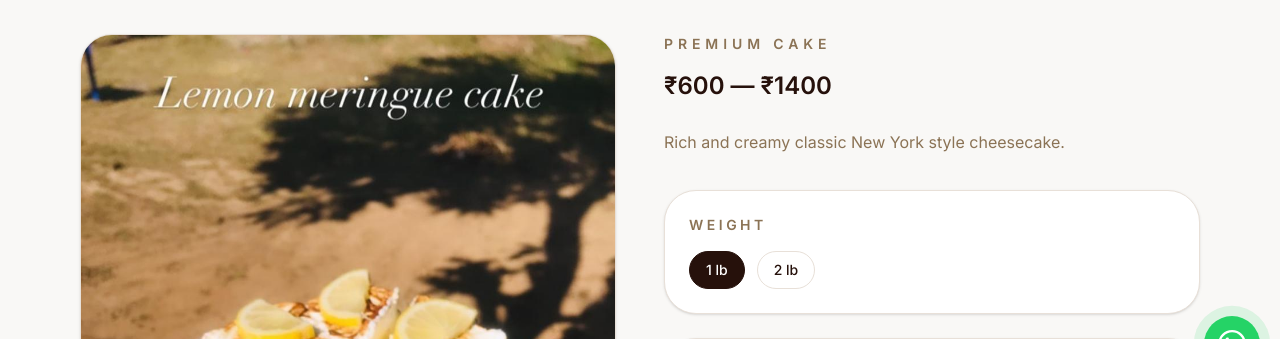
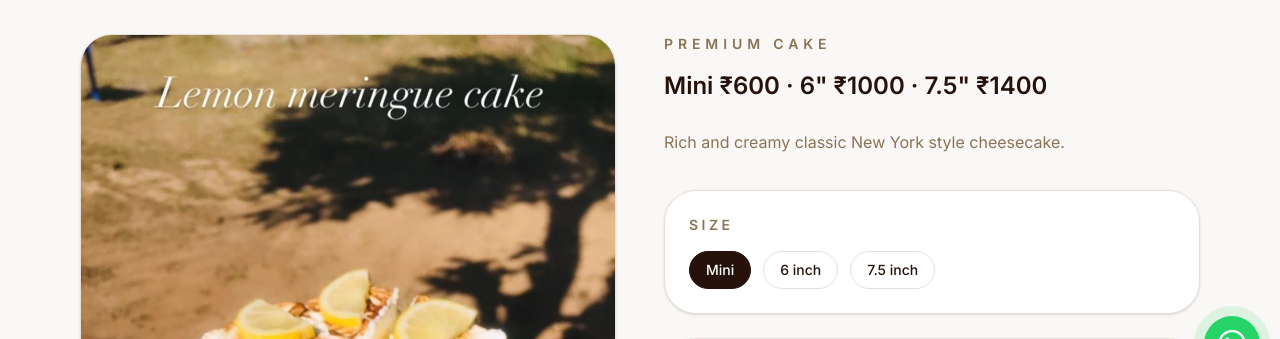
Before and after one commit to debbarmachopreng7-crypto/AKRI-BAKES, a Next.js app: page /product/classic-new-york-cheesecake in a window 1280 px wide. Shown: the part 408-747 px from the top of the page. Built offline with nearby package versions, Linux system fonts and the light colour scheme; no server answers; the database is empty; a web font is replaced by a local one.

Commit message:
fix: cheesecake product sizes, plain cake name, missing flavor, typos, copy fixes

```diff
--- a/app/about/page.js
+++ b/app/about/page.js
@@ -79,7 +79,7 @@ const stats = [
   { value: "10,000+", label: "Instagram Family" },
   { value: "30+", label: "Cake Flavours" },
   { value: "Many", label: "Weddings Served" },
-  { value: "2–3", label: "Days Advance Order" },
+  { value: "2–3", label: "Days Advance Notice" },
 ];
 
 export default function AboutPage() {
--- a/app/build-your-cake/page.js
+++ b/app/build-your-cake/page.js
@@ -36,6 +36,7 @@ const celebrationFlavorPrices = {
   "Chocolate World Cake": 0, "Coconut-Lotus Biscoff / Raspberry": 0,
   "Tiramisu": 0, "Lemon Meringue": 0, "Russian Honey Cake": 0,
   "Matcha Strawberry White Chocolate": 0,
+  "Rasmalai, Nuts & Rasgula": 0,
   "Dark Chocolate Truffle": 100, "White Chocolate Truffle": 100,
   "Rainbow Cake": 100, "Salted Caramel Fudge": 100,
   "New York Cheesecake": 400, "Lotus Biscoff": 300,
@@ -196,7 +197,7 @@ export default function BuildYourCakePage() {
   const handleAddToCart = () => {
     addItem({
       type: "custom",
-      name: isPlain ? `Plain ${plainFlavor} Cake` : `Custom ${flavor} Cake`,
+      name: isPlain ? `Plain ${plainFlavor}` : `Custom ${flavor} Cake`,
       cakeCategory,
       size: isPlain ? "1 lb" : size,
       occasion,
--- a/app/cakes/page.js
+++ b/app/cakes/page.js
@@ -75,8 +75,8 @@ const cakeData = {
     items: [
       { name: "Mango Mousse", price1: 1000, price2: 2000 },
       { name: "Young Coconut Mousse", price1: 1000, price2: 2000 },
-      { name: "Hazelnut Pralin Mousse", price1: 1000, price2: 2000 },
-      { name: "Mandarine Orange Cheese Mousse", price1: 1000, price2: 2000 },
+      { name: "Hazelnut Praline Mousse", price1: 1000, price2: 2000 },
+      { name: "Mandarin Orange Cheese Mousse", price1: 1000, price2: 2000 },
       { name: "Raspberry White Mousse", price1: 1000, price2: 2000 },
       { name: "Banoffee Mousse", price1: 1000, price2: 2000 },
       { name: "Chocolate Kunaffa Pistachio Mousse", price1: 1000, price2: 2000 },
--- a/app/menu/page.js
+++ b/app/menu/page.js
@@ -83,8 +83,8 @@ const categories = [
     items: [
       { name: "Mango Mousse", price1: 1000, price2: 2000 },
       { name: "Young Coconut Mousse", price1: 1000, price2: 2000 },
-      { name: "Hazelnut Pralin Mousse", price1: 1000, price2: 2000 },
-      { name: "Mandarine Orange Cheese Mousse", price1: 1000, price2: 2000 },
+      { name: "Hazelnut Praline Mousse", price1: 1000, price2: 2000 },
+      { name: "Mandarin Orange Cheese Mousse", price1: 1000, price2: 2000 },
       { name: "Raspberry White Mousse", price1: 1000, price2: 2000 },
       { name: "Banoffee Mousse", price1: 1000, price2: 2000 },
       { name: "Chocolate Kunaffa Pistachio Mousse", price1: 1000, price2: 2000 },
--- a/app/page.js
+++ b/app/page.js
@@ -112,7 +112,7 @@ const marqueeItems = [
   "Tiramisu",
   "Basque Burnt Cheesecake",
   "Dark Chocolate Truffle",
-  "Hazelnut Pralin Mousse",
+  "Hazelnut Praline Mousse",
   "Key Lime Pie",
   "Rainbow Cake",
   "Tres Leches",
@@ -378,7 +378,7 @@ export default function HomePage() {
           {[
             { stat: <Counter to={10000} suffix="+" />, label: "Instagram Family" },
             { stat: <Counter to={30} suffix="+" />, label: "Cake Flavours" },
-            { stat: <Counter to={10} prefix="7–" />, label: "Days Advance Order" },
+            { stat: <Counter to={10} prefix="7–" />, label: "Days Advance Notice" },
             { stat: "Dimapur", label: "Pickup &amp; Delivery" },
           ].map((s) => (
             <StaggerItem key={s.label}>
--- a/app/product/[slug]/ProductContent.js
+++ b/app/product/[slug]/ProductContent.js
@@ -8,9 +8,12 @@ import Breadcrumbs from "../../../components/Breadcrumbs";
 import { getCakeImage } from "../../../lib/cakeImages";
 
 export default function ProductContent({ product }) {
-  const priceLabel = product.price2
-    ? `\u20B9${product.price1} \u2014 \u20B9${product.price2}`
-    : `\u20B9${product.price1}`;
+  const isCheesecake = product.type === "cheesecake";
+  const priceLabel = isCheesecake
+    ? `Mini \u20B9${product.price1} \u00B7 6" \u20B9${product.price2} \u00B7 7.5" \u20B9${product.price3}`
+    : product.price2
+      ? `\u20B9${product.price1} \u2014 \u20B9${product.price2}`
+      : `\u20B9${product.price1}`;
 
   return (
     <main>
--- a/app/product/[slug]/ProductOrder.js
+++ b/app/product/[slug]/ProductOrder.js
@@ -21,12 +21,19 @@ const timeSlots = [
 export default function ProductOrder({ product }) {
   const router = useRouter();
   const { addItem } = useCart();
-  const [size, setSize] = useState("1 lb");
+  const isCheesecake = product.type === "cheesecake";
+  const [size, setSize] = useState(isCheesecake ? "Mini" : "1 lb");
   const [message, setMessage] = useState("");
   const [pickupDate, setPickupDate] = useState("");
   const [pickupTime, setPickupTime] = useState("3:00 PM");
 
-  const price = size === "2 lb" ? product.price2 : product.price1;
+  const sizeOptions = isCheesecake
+    ? ["Mini", "6 inch", "7.5 inch"]
+    : ["1 lb", "2 lb"];
+
+  const price = isCheesecake
+    ? size === "Mini" ? product.price1 : size === "6 inch" ? product.price2 : product.price3
+    : size === "2 lb" ? product.price2 : product.price1;
 
   const handleAddToCart = () => {
     addItem({
@@ -44,9 +51,9 @@ export default function ProductOrder({ product }) {
   return (
     <div className="mt-8 space-y-6">
       <div className="rounded-[2rem] border border-[#E8E0D8] bg-white p-6 shadow-sm">
-        <p className="text-sm font-semibold uppercase tracking-[0.25em] text-[#8B7355]">Weight</p>
+        <p className="text-sm font-semibold uppercase tracking-[0.25em] text-[#8B7355]">{isCheesecake ? "Size" : "Weight"}</p>
         <div className="mt-4 flex gap-3">
-          {["1 lb", "2 lb"].map((option) => (
+          {sizeOptions.map((option) => (
             <button
               key={option}
               type="button"
--- a/app/product/[slug]/page.js
+++ b/app/product/[slug]/page.js
@@ -20,20 +20,20 @@ const products = {
   "coconut-lotus-biscoff": { name: "Coconut Lotus Biscoff", price1: 800, price2: 1500, description: "Coconut cake with Lotus Biscoff spread." },
 
   // Cheesecakes
-  "lotus-biscoff-cheesecake": { name: "Lotus Biscoff Cheesecake", price1: 600, price2: 1400, description: "Creamy cheesecake with a Lotus Biscoff base and topping." },
-  "classic-new-york-cheesecake": { name: "New York Cheesecake", price1: 600, price2: 1400, description: "Rich and creamy classic New York style cheesecake." },
-  "mango-cheesecake": { name: "Mango Cheesecake", price1: 600, price2: 1400, description: "Creamy cheesecake with a fresh mango topping." },
-  "blueberry-cheesecake": { name: "Blueberry Cheesecake", price1: 600, price2: 1400, description: "Classic cheesecake topped with blueberry compote." },
-  "chocolate-cheesecake": { name: "Chocolate Cheesecake", price1: 600, price2: 1400, description: "Rich chocolate cheesecake on an Oreo crust." },
-  "basque-burnt-cheesecake": { name: "Basque Burnt Cheesecake", price1: 600, price2: 1400, description: "Caramelized Basque style burnt cheesecake." },
-  "japanese-cheesecake": { name: "Japanese Cheesecake", price1: 600, price2: 1400, description: "Light and fluffy cotton cheesecake." },
+  "lotus-biscoff-cheesecake": { name: "Lotus Biscoff Cheesecake", type: "cheesecake", price1: 600, price2: 1000, price3: 1400, description: "Creamy cheesecake with a Lotus Biscoff base and topping." },
+  "classic-new-york-cheesecake": { name: "New York Cheesecake", type: "cheesecake", price1: 600, price2: 1000, price3: 1400, description: "Rich and creamy classic New York style cheesecake." },
+  "mango-cheesecake": { name: "Mango Cheesecake", type: "cheesecake", price1: 600, price2: 1000, price3: 1400, description: "Creamy cheesecake with a fresh mango topping." },
+  "blueberry-cheesecake": { name: "Blueberry Cheesecake", type: "cheesecake", price1: 600, price2: 1000, price3: 1400, description: "Classic cheesecake topped with blueberry compote." },
+  "chocolate-cheesecake": { name: "Chocolate Cheesecake", type: "cheesecake", price1: 600, price2: 1000, price3: 1400, description: "Rich chocolate cheesecake on an Oreo crust." },
+  "basque-burnt-cheesecake": { name: "Basque Burnt Cheesecake", type: "cheesecake", price1: 600, price2: 1000, price3: 1400, description: "Caramelized Basque style burnt cheesecake." },
+  "japanese-cheesecake": { name: "Japanese Cheesecake", type: "cheesecake", price1: 600, price2: 1000, price3: 1400, description: "Light and fluffy cotton cheesecake." },
 
   // Mousse Cakes
   "mango-mousse-cake": { name: "Mango Mousse Cake", price1: 1000, price2: 2000, description: "Light mango mousse cake with layers of fresh mango." },
   "chocolate-mousse-cake": { name: "Chocolate Mousse Cake", price1: 1000, price2: 2000, description: "Rich chocolate mousse cake with silky ganache layers." },
   "coffee-mousse-cake": { name: "Coffee Mousse Cake", price1: 1000, price2: 2000, description: "Coffee-infused mousse cake for coffee lovers." },
   "strawberry-mousse": { name: "Strawberry Mousse", price1: 1000, price2: 2000, description: "Fresh strawberry mousse cake with a light sponge." },
-  "hazelnut-pralin-mousse": { name: "Hazelnut Pralin Mousse", price1: 1000, price2: 2000, description: "Nutty hazelnut praline mousse cake." },
+  "hazelnut-praline-mousse": { name: "Hazelnut Praline Mousse", price1: 1000, price2: 2000, description: "Nutty hazelnut praline mousse cake." },
   "banoffee-mousse": { name: "Banoffee Mousse", price1: 1000, price2: 2000, description: "Banana and toffee mousse cake." },
   "young-coconut-mousse": { name: "Young Coconut Mousse", price1: 1000, price2: 2000, description: "Refreshing young coconut mousse cake." },
   "raspberry-white-mousse": { name: "Raspberry White Mousse", price1: 1000, price2: 2000, description: "Raspberry and white chocolate mousse cake." },
```
Also changed, not shown: lib/cakeImages.js.
